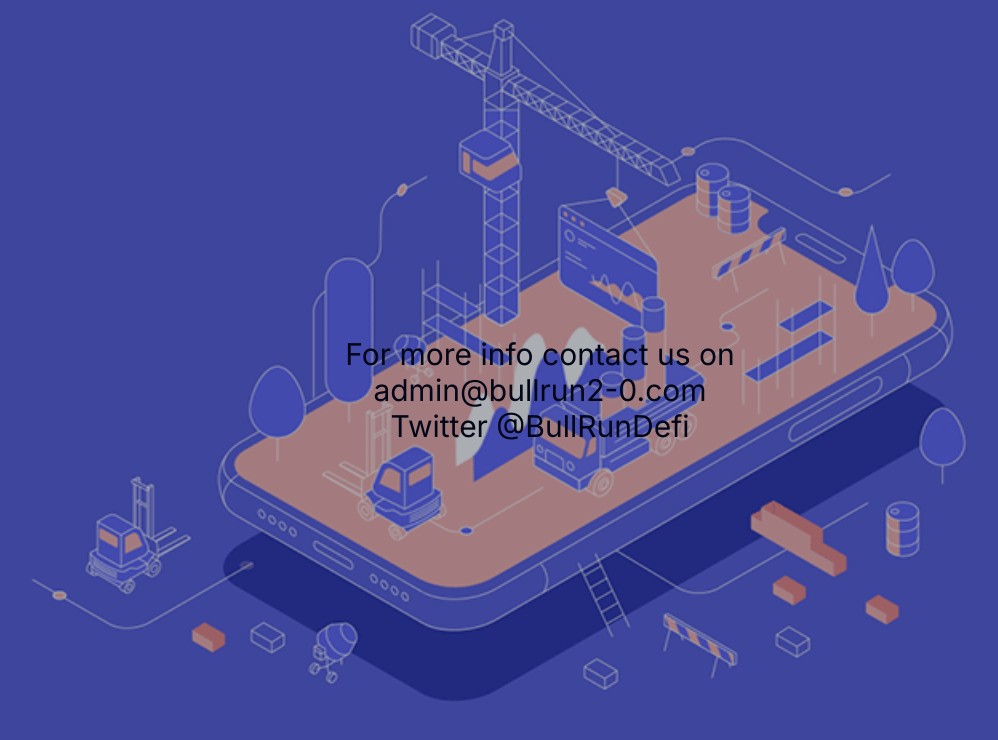
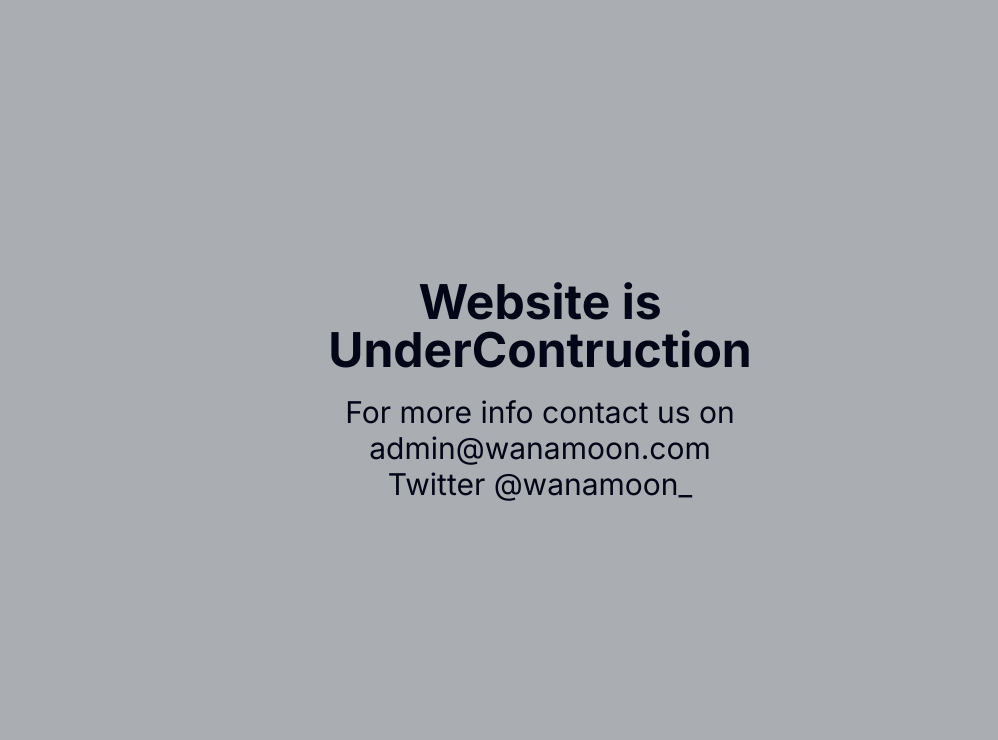
Before and after one commit to racheta09/under-construction, a Next.js app: page / in a window 1280 px wide. Shown: the top 740 px of the page, without its empty margins (100-1098 px from the left). Built offline with nearby package versions, Linux system fonts and the light colour scheme.

Commit message:
wanamoon update

```diff
--- a/src/app/page.tsx
+++ b/src/app/page.tsx
@@ -8,22 +8,21 @@ export default function Home() {
   //   window.location.assign("https://pixelpepegame.com/")
   // })
   return (
-    <main className="hero min-h-screen bg-[url(/construction.gif)] bg-cover ">
+    <main className="hero min-h-screen bg-white bg-cover ">
       <div className="hero-overlay bg-opacity-40"></div>
       <div className="hero-content text-center text-neutral-content">
         <div className="max-w-md">
-          {/* <h1 className="mb-5 text-5xl font-bold text-slate-950">
-            Please visit our new website at{" "}
-            <Link href="https://pixelpepegame.com/">pixelpepegame.com</Link>
-          </h1> */}
+          <h1 className="mb-5 text-5xl font-bold text-slate-950">
+            Website is UnderContruction
+          </h1>
           <p className="mb-5 text-3xl text-slate-950">
             For more info contact us on{" "}
-            <Link href="mailto:admin@pixelpepegame.com">
-              admin@bullrun2-0.com
+            <Link href="mailto:admin@wanamoon.com">
+              admin@wanamoon.com
             </Link>
             <br />
-            <Link href="https://twitter.com/BullRunDefi">
-              Twitter @BullRunDefi
+            <Link href="https://twitter.com/wanamoon_">
+              Twitter @wanamoon_
             </Link>
           </p>
         </div>
```
